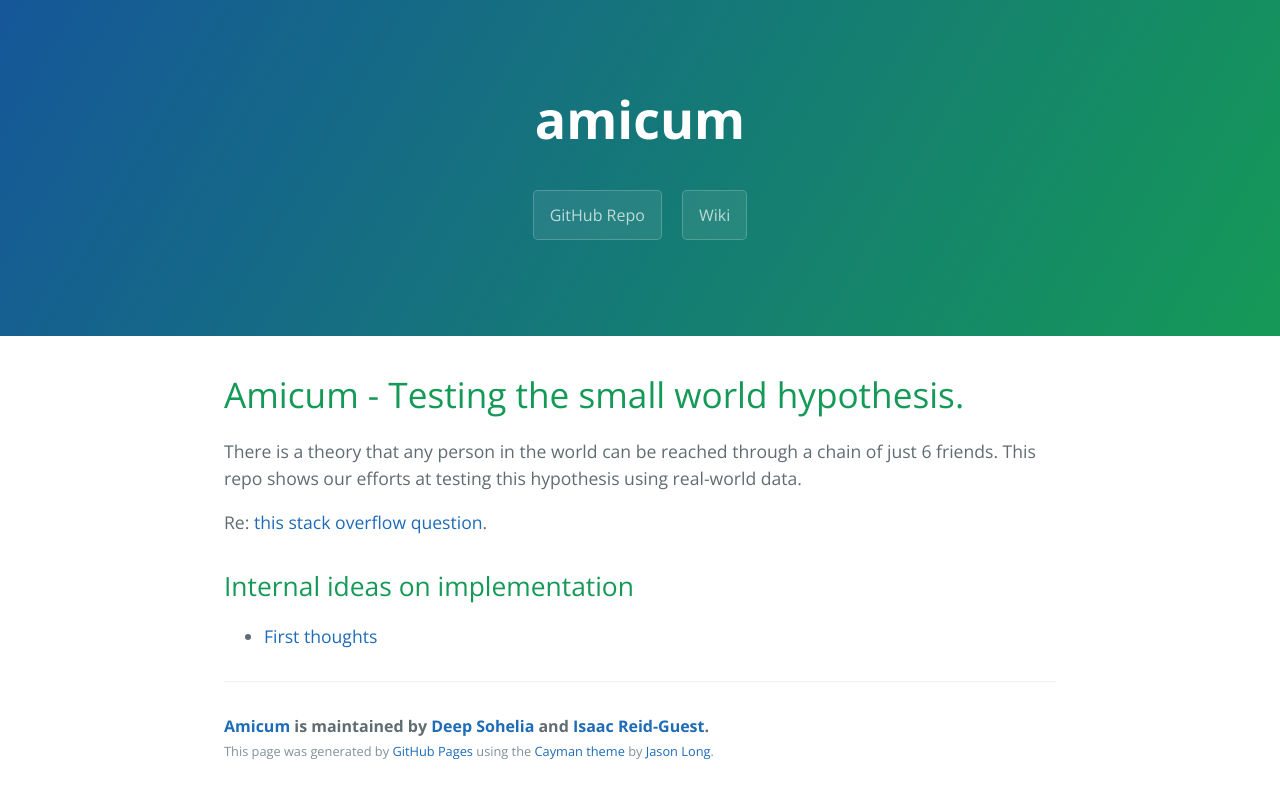
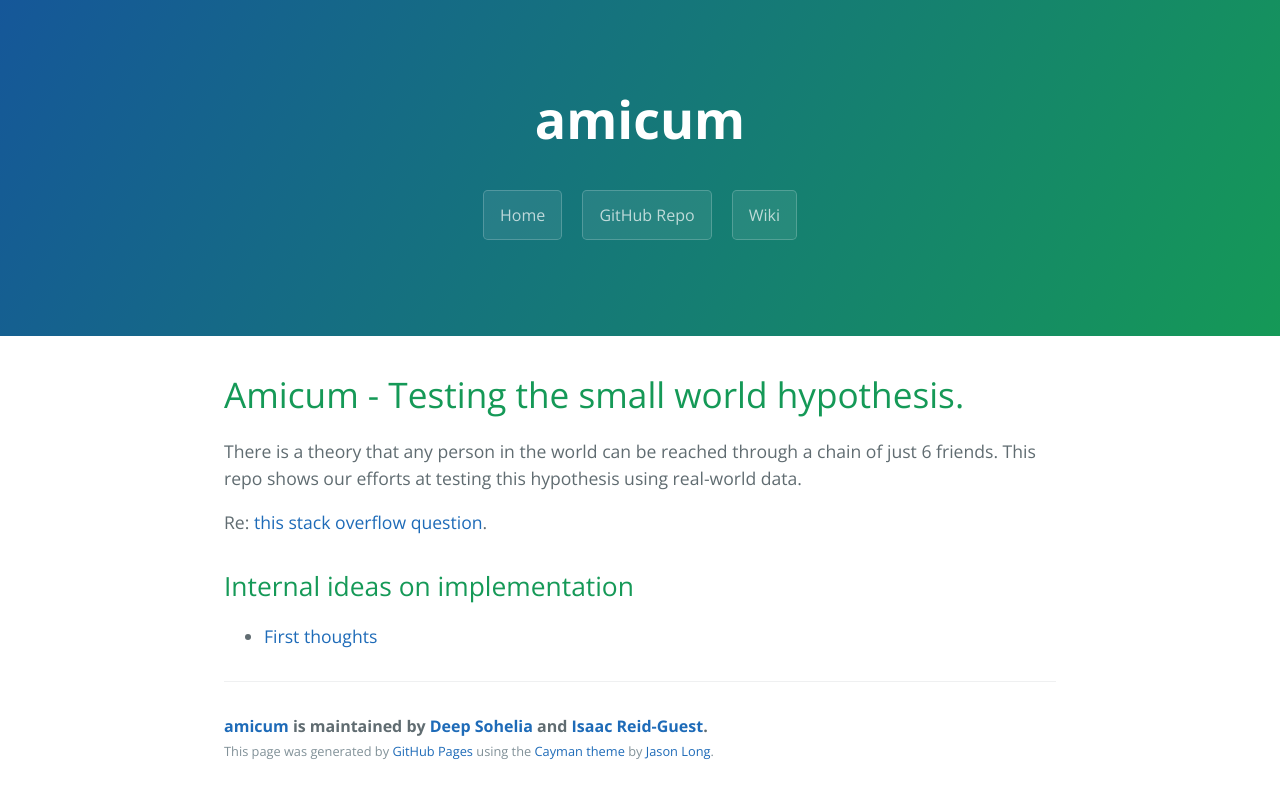
Before and after one commit to iunctus/amicum, a Jekyll site: the page built from index.md, in a window 1280 px wide. Shown: the top 798 px of the page. Built offline with Jekyll 4.4.1, drawn with Linux system fonts in a browser that asks for light colours.

Commit message:
Update default.html

```diff
--- a/_layouts/default.html
+++ b/_layouts/default.html
@@ -13,6 +13,7 @@
     <section class="page-header">
       <h1 class="project-name">{{site.title}}</h1>
       <h2 class="project-tagline">{{site.tagline}}</h2>
+      <a href="{{site.url}}" class="btn">Home</a>
       <a href="https://github.com/picoknow/amicum" class="btn">GitHub Repo</a>
       <a href="https://github.com/picoknow/amicum/wiki" class="btn">Wiki</a>
     </section>
@@ -20,7 +21,7 @@
     <section class="main-content">
       {{content}}
       <footer class="site-footer">
-        <span class="site-footer-owner"><a href="https://github.com/picoknow/amicum">Amicum</a> is maintained by <a href="https://chillibyte.github.io">Deep Sohelia</a> and <a href="https://isaacrg.github.io">Isaac Reid-Guest</a>.</span>
+        <span class="site-footer-owner"><a href="https://github.com/picoknow/amicum">amicum</a> is maintained by <a href="https://chillibyte.github.io">Deep Sohelia</a> and <a href="https://isaacrg.github.io">Isaac Reid-Guest</a>.</span>
 
         <small class="site-footer-credits">This page was generated by <a href="https://pages.github.com">GitHub Pages</a> using the <a href="https://github.com/jasonlong/cayman-theme">Cayman theme</a> by <a href="https://twitter.com/jasonlong">Jason Long</a>.</small>
       </footer>
```
